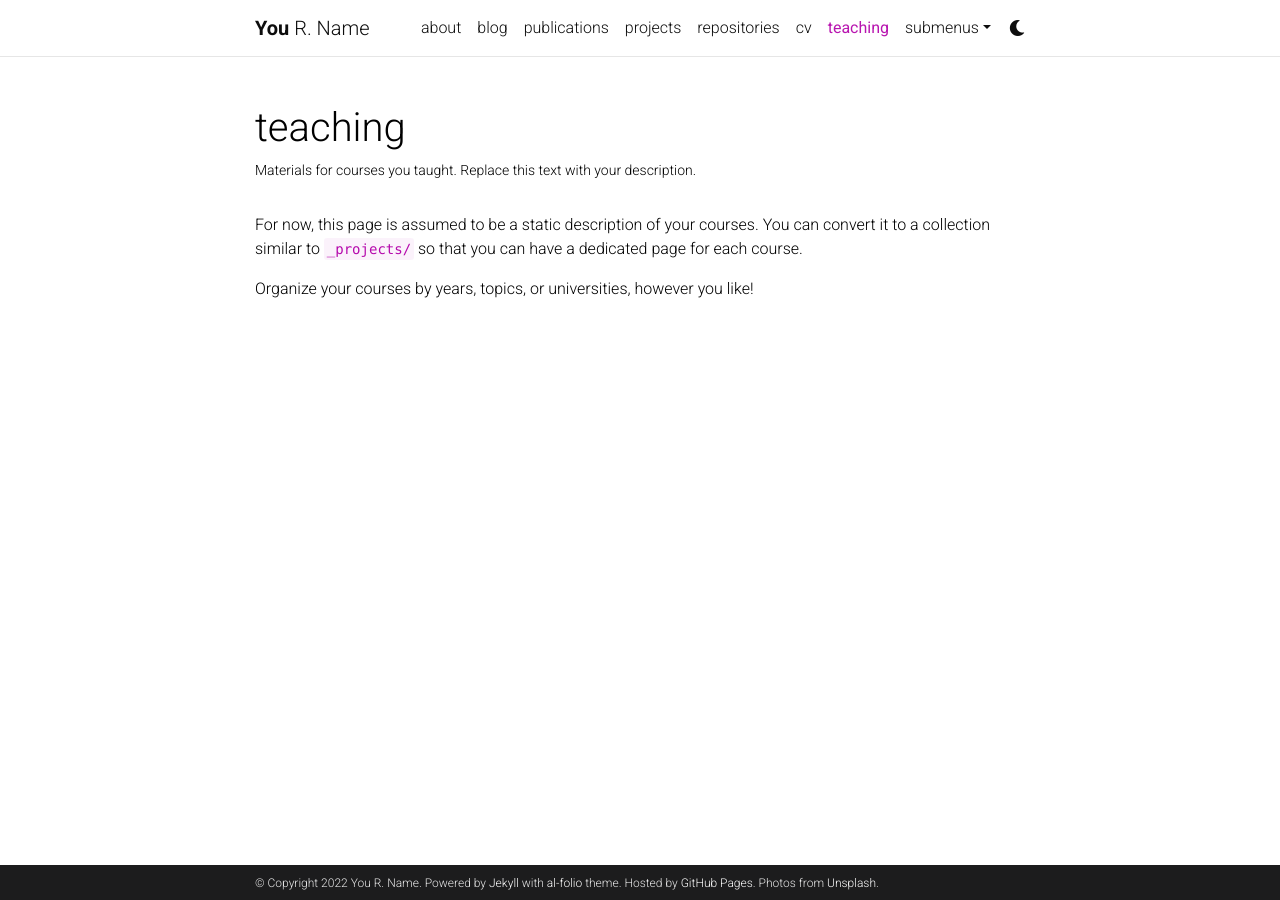
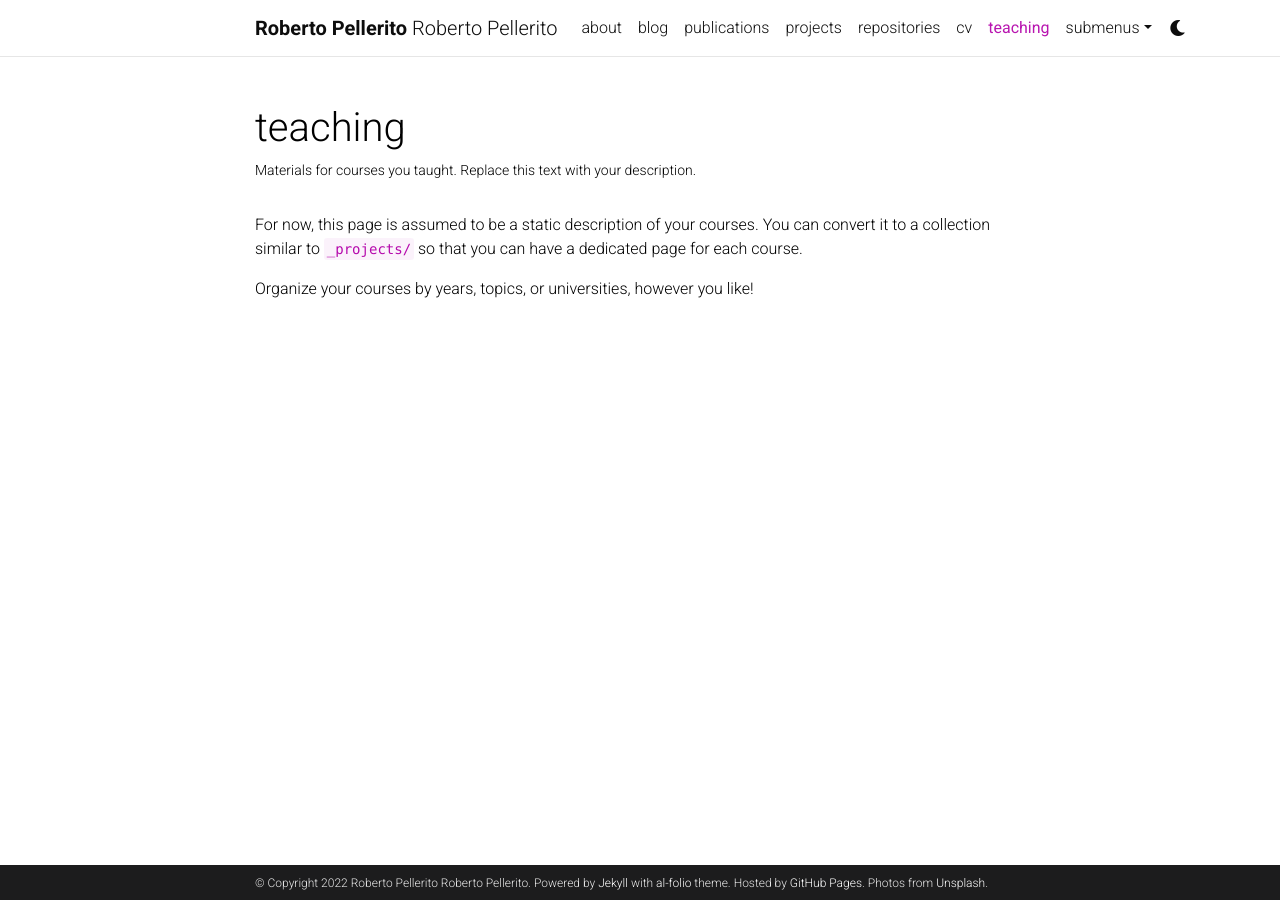
Before and after one commit to senecobis/senecobis.github.io, a Jekyll site: the page built from _pages/teaching.md, in a window 1280 px wide. Built offline with Jekyll 4.4.1, drawn with Linux system fonts in a browser that asks for light colours; comment, search, counter and statistics services are not loaded; a style sheet for code colours, icons or effects is not loaded.

Commit message:
change test

```diff
--- a/_config.yml
+++ b/_config.yml
@@ -3,10 +3,10 @@
 # -----------------------------------------------------------------------------
 
 title: blank # the website title (if blank, full name will be used instead)
-first_name: You
-middle_name: R.
-last_name: Name
-email: you@example.com
+first_name: Roberto Pellerito
+middle_name: Roberto
+last_name: Pellerito
+email: rpellerito@ethz.ch
 description: > # the ">" symbol means to ignore newlines until "footer_text:"
   A simple, whitespace theme for academics. Based on [*folio](https://github.com/bogoli/-folio) design.
 footer_text: >
@@ -18,8 +18,8 @@
 lang: en # the language of your site (for example: en, fr, cn, ru, etc.)
 icon: ⚛️  # the emoji used as the favicon (alternatively, provide image name in /assets/img/)
 
-url: https://alshedivat.github.io # the base hostname & protocol for your site
-baseurl: /al-folio # the subpath of your site, e.g. /blog/
+url: https://senecobis.github.io # the base hostname & protocol for your site
+baseurl: # the subpath of your site, e.g. /blog/
 last_updated: false # set to true if you want to display last updated in the footer
 impressum_path:  # set to path to include impressum link in the footer, use the same path as permalink in a page, helps to conform with EU GDPR
 
```
